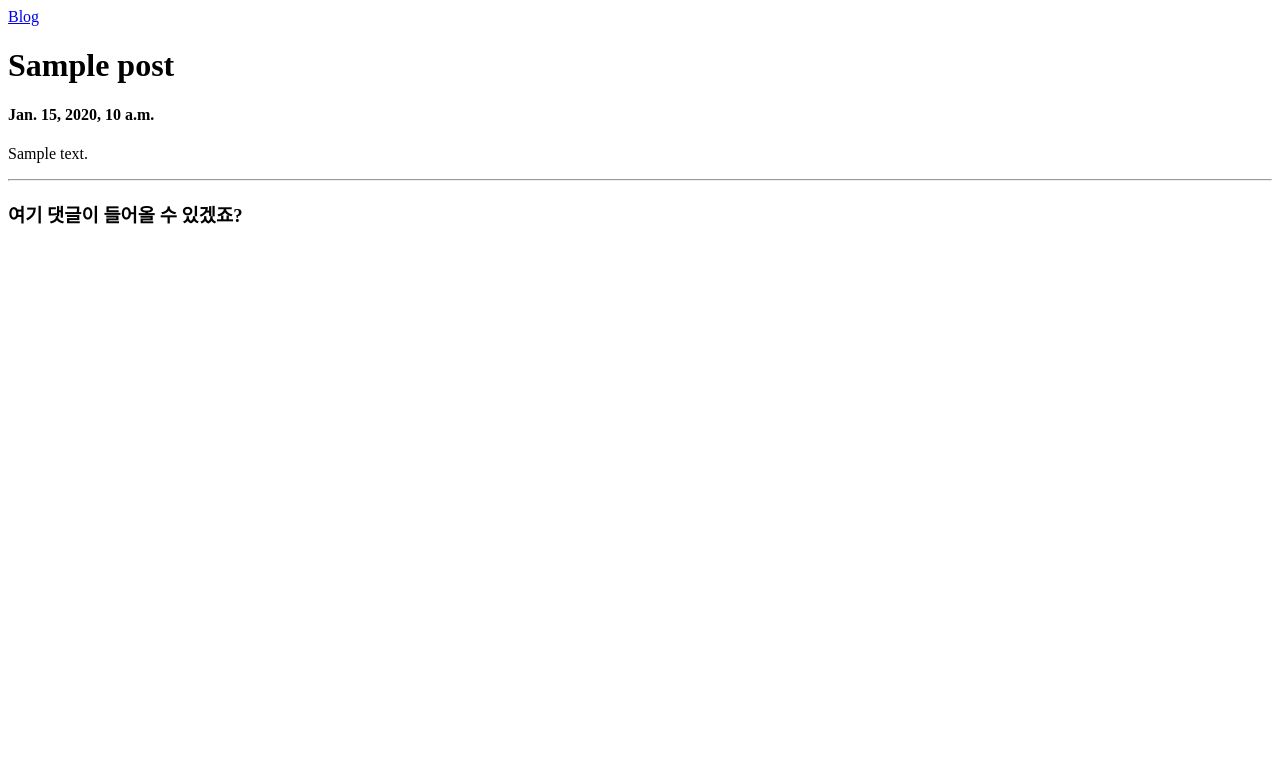
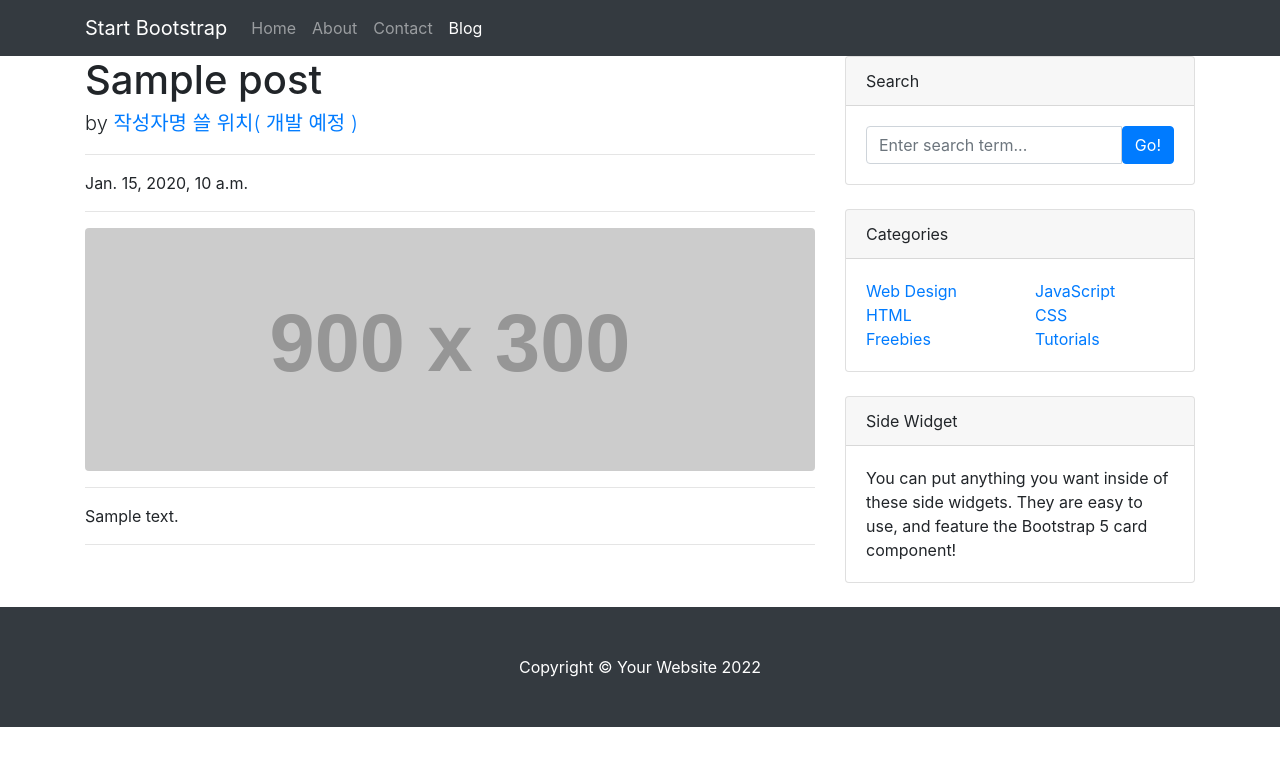
Before and after one commit to wlsgur948861/do_it_django, a Django app: page /blog/1/ in a window 1280 px wide. Shown: the top 766 px of the page. Run offline with Django 3.2, Linux system fonts and the light colour scheme; tables that the repository leaves empty hold one stand-in row (values such as "Sample post"); grey boxes labelled with a size stand in for pictures from a placeholder-image service; some libraries are stand-ins or nearby versions.

Commit message:
포스트 상세 페이지에 부트스트랩 적용하기

```diff
--- /dev/null
+++ b/blog/static/blog/css/blog-post.css
@@ -0,0 +1,3 @@
+body{
+    padding-top: 56px;
+}
--- a/blog/templates/blog/post_detail.html
+++ b/blog/templates/blog/post_detail.html
@@ -1,17 +1,133 @@
 <!DOCTYPE html>
+{% load static %}
 <html lang="ko">
-<head>
-    <meta charset="UTF-8">
-    <title>{{post.title}} - Blog</title>
-</head>
-<body>
-<nav>
-    <a href="/blog/">Blog</a>
-</nav>
-<h1>{{post.title}}</h1>
-<h4>{{post.created_at}}</h4>
-<p>{{post.content}}</p>
-<hr/>
-<h3>여기 댓글이 들어올 수 있겠죠?</h3>
-</body>
+    <head>
+        <meta charset="utf-8" />
+        <meta name="viewport" content="width=device-width, initial-scale=1, shrink-to-fit=no" />
+        <meta name="description" content="" />
+        <meta name="author" content="" />
+        <title>{{ post.title }} - Blog</title>
+        <!-- Bootstrap core CSS -->
+        <link
+        rel="stylesheet"
+        href="{% static 'blog/bootstrap/bootstrap.min.css' %}"
+        media="screen"
+        >
+        <!-- Custom styles for this template -->
+        <link rel="stylesheet" href="{% static 'blog/css/blog-post.css' %}" media="screen">
+        <!-- Core theme CSS (includes Bootstrap)-->
+        <link href="css/styles.css" rel="stylesheet" />
+    </head>
+    <body>
+        <!-- Responsive navbar-->
+        <nav class="navbar navbar-expand-lg navbar-dark bg-dark fixed-top">
+            <div class="container">
+                <a class="navbar-brand" href="#!">Start Bootstrap</a>
+                <button class="navbar-toggler" type="button" data-bs-toggle="collapse" data-bs-target="#navbarSupportedContent" aria-controls="navbarSupportedContent" aria-expanded="false" aria-label="Toggle navigation"><span class="navbar-toggler-icon"></span></button>
+                <div class="collapse navbar-collapse" id="navbarSupportedContent">
+                    <ul class="navbar-nav ms-auto mb-2 mb-lg-0">
+                        <li class="nav-item"><a class="nav-link" href="#">Home</a></li>
+                        <li class="nav-item"><a class="nav-link" href="#!">About</a></li>
+                        <li class="nav-item"><a class="nav-link" href="#!">Contact</a></li>
+                        <li class="nav-item"><a class="nav-link active" aria-current="page" href="#">Blog</a></li>
+                    </ul>
+                </div>
+            </div>
+        </nav>
+
+        <!-- Page content-->
+        <div class="container">
+            <div class="row">
+                <!-- Post Content Column -->
+                <div class="col-lg-8">
+                    <!-- Title -->
+                    <h1 class="fw-bolder mb-1">{{ post.title }}</h1>
+
+                    <!-- Post Author -->
+                    <p class="lead">
+                        by
+                        <a href="#">작성자명 쓸 위치( 개발 예정 )</a>
+                    </p>
+
+                    <hr>
+
+                    <!-- Date/Time -->
+                    <p>{{ post.created_at }}</p>
+
+                    <hr>
+
+                    <!-- Preview image figure-->
+                    <img class="img-fluid rounded" src="https://dummyimage.com/900x300/ced4da/6c757d.jpg" alt="..." />
+
+                    <hr>
+
+                    <!-- Post content-->
+                    <p>{{ post.content }}</p>
+
+                    <hr>
+
+                </div>
+                <!-- Side widgets-->
+                <div class="col-lg-4">
+                    <!-- Search widget-->
+                    <div class="card mb-4">
+                        <div class="card-header">Search</div>
+                        <div class="card-body">
+                            <div class="input-group">
+                                <input class="form-control" type="text" placeholder="Enter search term..." aria-label="Enter search term..." aria-describedby="button-search" />
+                                <button class="btn btn-primary" id="button-search" type="button">Go!</button>
+                            </div>
+                        </div>
+                    </div>
+                    <!-- Categories widget-->
+                    <div class="card mb-4">
+                        <div class="card-header">Categories</div>
+                        <div class="card-body">
+                            <div class="row">
+                                <div class="col-sm-6">
+                                    <ul class="list-unstyled mb-0">
+                                        <li><a href="#!">Web Design</a></li>
+                                        <li><a href="#!">HTML</a></li>
+                                        <li><a href="#!">Freebies</a></li>
+                                    </ul>
+                                </div>
+                                <div class="col-sm-6">
+                                    <ul class="list-unstyled mb-0">
+                                        <li><a href="#!">JavaScript</a></li>
+                                        <li><a href="#!">CSS</a></li>
+                                        <li><a href="#!">Tutorials</a></li>
+                                    </ul>
+                                </div>
+                            </div>
+                        </div>
+                    </div>
+                    <!-- Side widget-->
+                    <div class="card mb-4">
+                        <div class="card-header">Side Widget</div>
+                        <div class="card-body">You can put anything you want inside of these side widgets. They are easy to use, and feature the Bootstrap 5 card component!</div>
+                    </div>
+                </div>
+            </div>
+        </div>
+        <!-- Footer-->
+        <footer class="py-5 bg-dark">
+            <div class="container"><p class="m-0 text-center text-white">Copyright &copy; Your Website 2022</p></div>
+        </footer>
+        <!-- Bootstrap core JS-->
+        <script
+        src="https://cdn.jsdelivr.net/npm/jquery@3.5.1/dist/jquery.slim.min.js"
+        integrity="sha384-DfXdz2htPH0lsSSs5nCTpuj/zy4C+OGpamoFVy38MVBnE+IbbVYUew+OrCXaRkfj"
+        crossorigin="anonymous"
+        ></script>
+        <script
+        src="https://cdn.jsdelivr.net/npm/popper.js@1.16.1/dist/umd/popper.min.js"
+        integrity="sha384-9/reFTGAW83EW2RDu2S0VKaIzap3H66lZH81PoYlFhbGU+6BZp6G7niu735Sk7lN"
+        crossorigin="anonymous"
+        ></script>
+        <script
+        src="https://cdn.jsdelivr.net/npm/bootstrap@4.6.1/dist/js/bootstrap.min.js"
+        integrity="sha384-VHvPCCyXqtD5DqJeNxl2dtTyhF78xXNXdkwX1CZeRusQfRKp+tA7hAShOK/B/fQ2"
+        crossorigin="anonymous"
+        ></script>
+    </body>
 </html>
```
